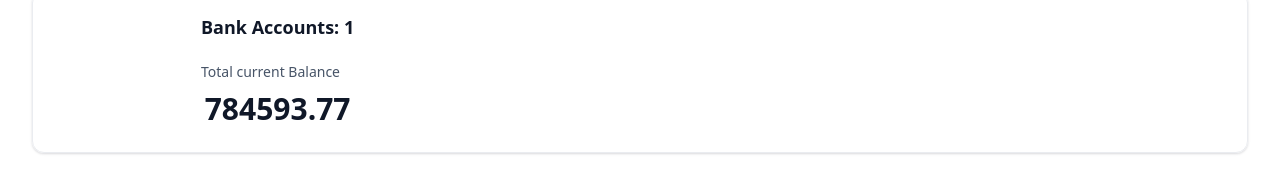
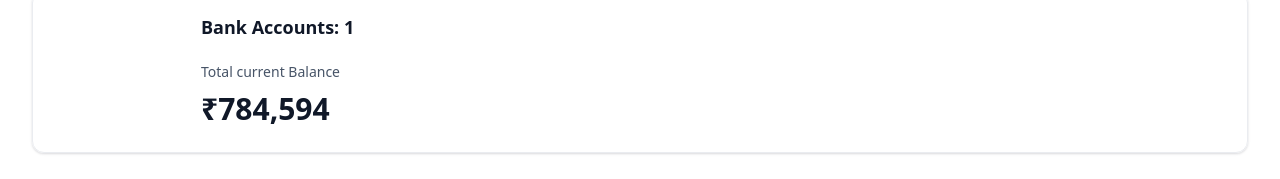
Before and after one commit to arnav2802/minorproject, a Next.js app: page / in a window 1280 px wide. Shown: the part 179-358 px from the top of the page. Built offline with nearby package versions, Linux system fonts and the light colour scheme.

Commit message:
modified files

```diff
--- /dev/null
+++ b/components/AnimatedCounter.tsx
@@ -0,0 +1,18 @@
+'use client'
+import CountUp from 'react-countup'
+const AnimatedCounter = ({amount} : {amount : number})=>
+{
+  return (
+    <div className="w-full">
+        <CountUp
+        duration={2}
+        decimal=","
+        prefix="₹"
+        end={amount}/>
+    </div>
+  )
+
+
+}
+
+export default AnimatedCounter
--- a/components/TotalBalanceBox.tsx
+++ b/components/TotalBalanceBox.tsx
@@ -1,3 +1,7 @@
+import { formatAmount } from "@/lib/utils"
+import AnimatedCounter from "./AnimatedCounter"
+import CountUp from "react-countup"
+
 const TotalBalanceBox = ({ accounts = [] , totalBanks, totalCurrentBalance }: TotalBalanceBoxProps ) => {
   return (
     <section className="total-balance">
@@ -15,8 +19,7 @@
             </p>
 
             <p className="total-balance-amount flex-center gap-2">
-              {totalCurrentBalance}
-
+              <AnimatedCounter amount={totalCurrentBalance}/>
             </p>
 
           </div>
--- a/lib/utils.ts
+++ b/lib/utils.ts
@@ -68,7 +68,7 @@
 export function formatAmount(amount: number): string {
   const formatter = new Intl.NumberFormat("en-US", {
     style: "currency",
-    currency: "USD",
+    currency: "INR",
     minimumFractionDigits: 2,
   });
 
--- a/package.json
+++ b/package.json
@@ -10,11 +10,14 @@
   },
   "dependencies": {
     "@radix-ui/react-slot": "^1.1.0",
+    "chart.js": "^4.4.4",
     "class-variance-authority": "^0.7.0",
     "clsx": "^2.1.1",
     "lucide-react": "^0.447.0",
     "next": "14.2.14",
+    "query-string": "^9.1.1",
     "react": "^18",
+    "react-countup": "^6.5.3",
     "react-dom": "^18",
     "tailwind-merge": "^2.5.3",
     "tailwindcss-animate": "^1.0.7"
```
Also changed, not shown: 1 other file (tests, documents, lock files or other folders).
